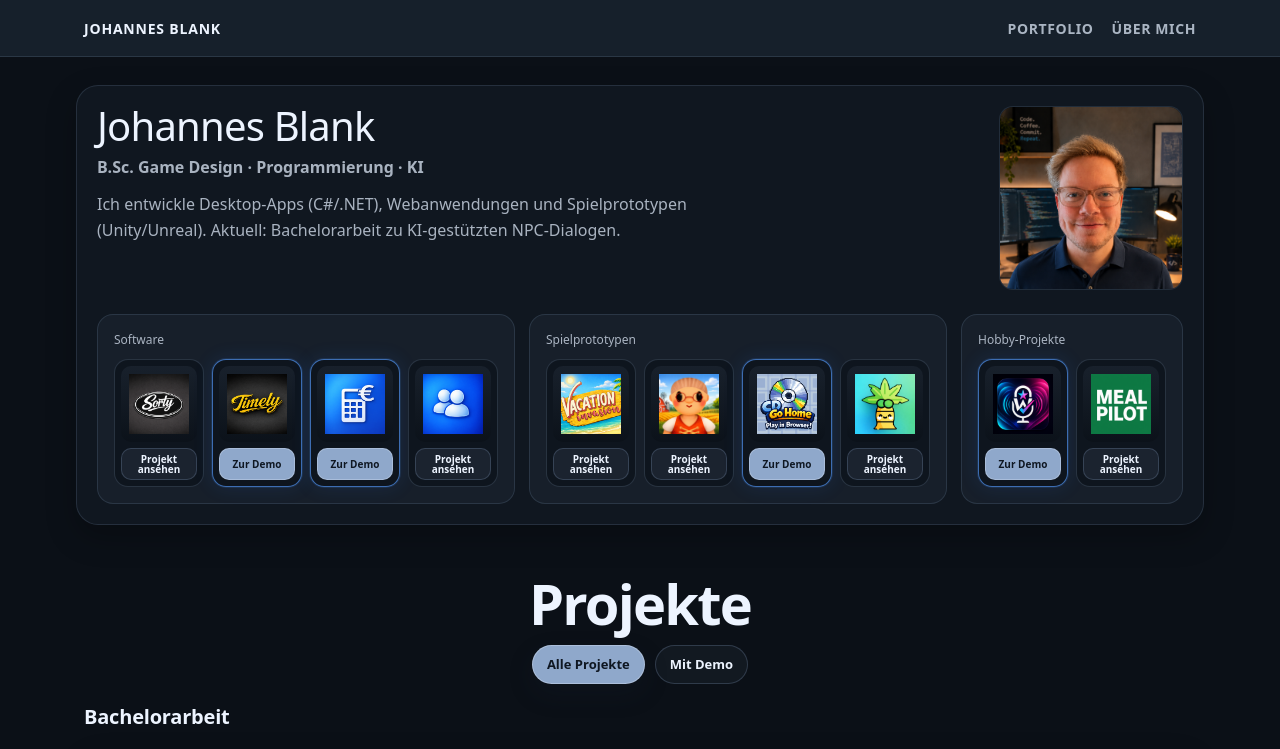
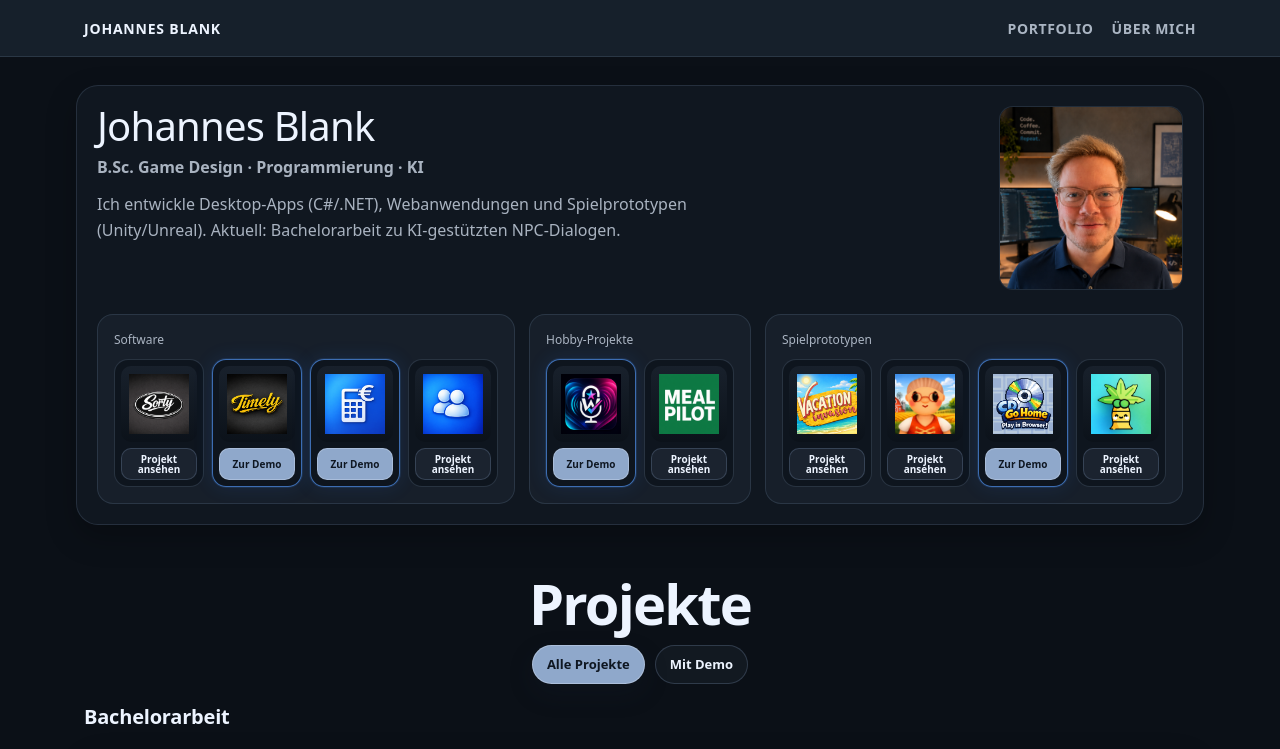
Before and after one commit to Luckyhanni/Portfolio, a Next.js app: page / in a window 1280 px wide. Shown: the top 749 px of the page. Built offline with nearby package versions, Linux system fonts and the light colour scheme.

Commit message:
Update page.tsx

```diff
--- a/src/app/page.tsx
+++ b/src/app/page.tsx
@@ -96,12 +96,12 @@ export default function Home() {
                 projects={softwareStatProjects}
               />
               <Stat
+                title="Hobby-Projekte"
+                projects={hobbyStatProjects}
+              />
+              <Stat
                 title="Spielprototypen"
                 projects={gameStatProjects}
-              />
-              <Stat
-                title="Hobby-Projekte"
-                projects={hobbyStatProjects}
               />
             </div>
           </div>
```
